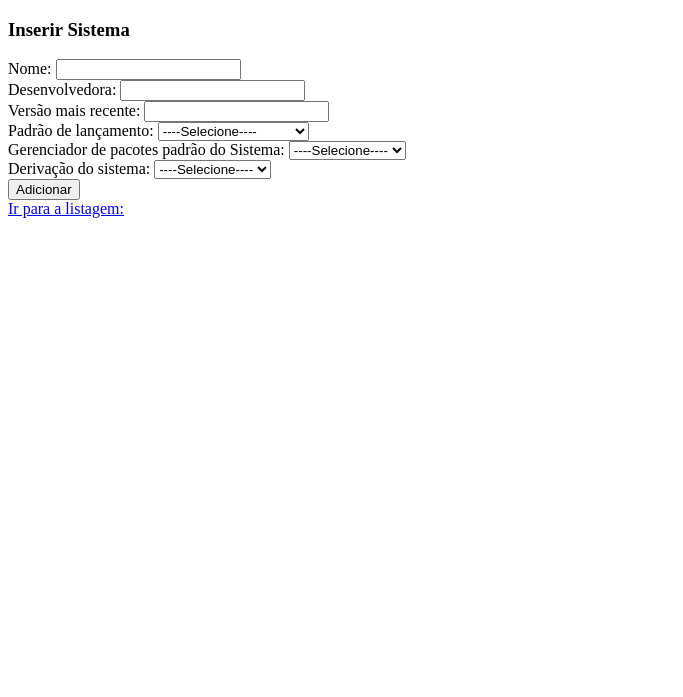
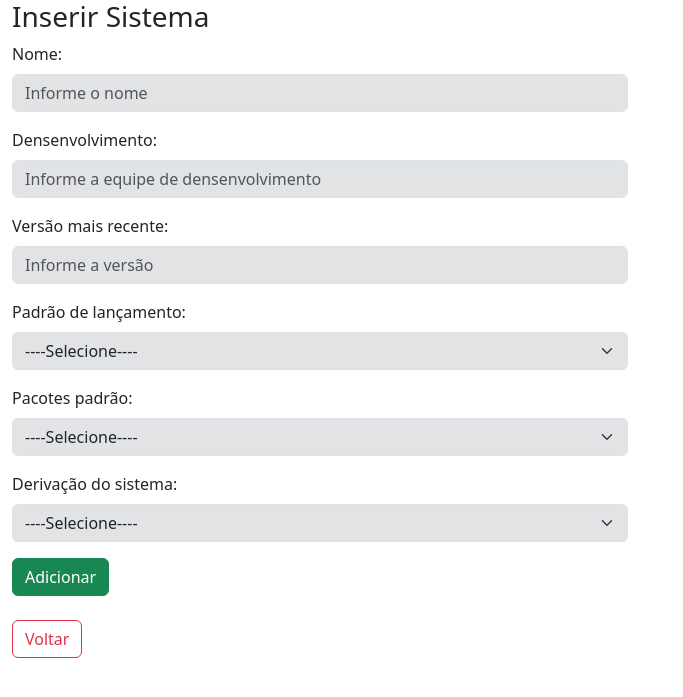
Before and after one commit to Vinicius-Rambo/DevWeb-II, a PHP site: page /view/sistemas/inserir.php in a window 1280 px wide. Shown: the top 697 px of the page, without its empty margins (0-683 px from the left). Run offline with PHP 8.4, Linux system fonts and the light colour scheme; data comes from the database, SQL or seed files in the repository.

Commit message:
Finalizado a tarefa

```diff
--- a/AvaEx3/view/include/footer.php
+++ b/AvaEx3/view/include/footer.php
@@ -1,2 +1,11 @@
+<!-- Footer -->
+<footer class="bg-light text-muted mt-3">
+
+</footer>
+
+</div> <!--Fecha a div container do Header-->
+
+<script src="https://cdn.jsdelivr.net/npm/bootstrap@5.3.8/dist/js/bootstrap.bundle.min.js" integrity="sha384-FKyoEForCGlyvwx9Hj09JcYn3nv7wiPVlz7YYwJrWVcXK/BmnVDxM+D2scQbITxI" crossorigin="anonymous"></script>
 </body>
+
 </html>
--- a/AvaEx3/view/include/header.php
+++ b/AvaEx3/view/include/header.php
@@ -1,8 +1,10 @@
-<!DOCTYPE html>
+<!doctype html>
 <html lang="pt-BR">
-<head>
-    <meta charset="UTF-8">
-    <meta name="viewport" content="width=device-width, initial-scale=1.0">
+  <head>
+    <meta charset="utf-8">
+    <meta name="viewport" content="width=device-width, initial-scale=1">
     <title>MVC</title>
-</head>
-<body>
+    <link href="https://cdn.jsdelivr.net/npm/bootstrap@5.3.8/dist/css/bootstrap.min.css" rel="stylesheet" integrity="sha384-sRIl4kxILFvY47J16cr9ZwB07vP4J8+LH7qKQnuqkuIAvNWLzeN8tE5YBujZqJLB" crossorigin="anonymous">
+  </head>
+  <body>
+    <div class="container-fluid">
--- a/AvaEx3/view/sistemas/form.php
+++ b/AvaEx3/view/sistemas/form.php
@@ -15,101 +15,110 @@ $derivadoCont = new DerivadoController();
 $derivados = $derivadoCont->listar();
 
 ?>
+
 <h3><?= $sistema && $sistema->getId() > 0 ? 'Editar' : 'Inserir' ?> Sistema</h3>
 
+<div class="row">
+    <div class="col-6">
         <form method="POST" action="">
 
-    <!--Type Text-->
-    <div>
-        <label for="txtNome">Nome:</label>
-        <input type="text" id="txtNome" name="nome" placeholder="informe o nome" value=" <?= $sistema ? $sistema->getNome() : '' ?>">
+            <!-- Nome -->
+            <div class="mb-3">
+                <label for="txtNome" class="form-label">Nome:</label>
+                <input type="text" id="txtNome" name="nome"
+                       class="form-control bg-secondary-subtle"
+                       placeholder="Informe o nome"
+                       value="<?= $sistema ? $sistema->getNome() : '' ?>">
             </div>
 
-    <div>
-        <label for="txtDesenvolvedora">Desenvolvedora: </label>
-        <input type="text" id="txtDesenvolvedora" name="desenvolvedora" placeholder="informe a desenvolvedora" value=" <?= $sistema ? $sistema->getDesenvolvedora() : '' ?>">
+            <!-- Desenvolvedora -->
+            <div class="mb-3">
+                <label for="txtDesenvolvedora" class="form-label">Densenvolvimento:</label>
+                <input type="text" id="txtDesenvolvedora" name="desenvolvedora"
+                       class="form-control bg-secondary-subtle"
+                       placeholder="Informe a equipe de densenvolvimento"
+                       value="<?= $sistema ? $sistema->getDesenvolvedora() : '' ?>">
             </div>
 
-    <div>
-        <label for="txtVersao">Versão mais recente: </label>
-        <input type="text" id="txtVersao" name="versao" placeholder="informe a versão mais recente" value=" <?= $sistema ? $sistema->getVersao() : '' ?>">
+            <!-- Versão -->
+            <div class="mb-3">
+                <label for="txtVersao" class="form-label">Versão mais recente:</label>
+                <input type="text" id="txtVersao" name="versao"
+                       class="form-control bg-secondary-subtle"
+                       placeholder="Informe a versão"
+                       value="<?= $sistema ? $sistema->getVersao() : '' ?>">
             </div>
 
-    <!--Type Select-->
-    <div>
-        <label for="selPadrao">Padrão de lançamento: </label>
-        <select name="padraoLancamento" id="selPadrao">
+            <!-- Padrão de Lançamento -->
+            <div class="mb-3">
+                <label for="selPadrao" class="form-label">Padrão de lançamento:</label>
+                <select name="padraoLancamento" id="selPadrao" class="form-select bg-secondary-subtle">
                     <option value="">----Selecione----</option>
                     <?php foreach ($padroes as $p): ?>
                         <option value="<?= $p->getId(); ?>"
-                    <?php
-                    if (
-                        $sistema && $sistema->getPadraoLancamento()
-                        && $sistema->getPadraoLancamento()->getId() == $p->getId()
-                    )
-                        echo "selected";
-                    ?>>
+                            <?= ($sistema && $sistema->getPadraoLancamento()
+                                && $sistema->getPadraoLancamento()->getId() == $p->getId())
+                                ? 'selected' : '' ?>>
                             <?= $p->getPadraoLancamento() ?>
                         </option>
                     <?php endforeach; ?>
                 </select>
             </div>
 
-    <div>
-        <label for="selPacotes">Gerenciador de pacotes padrão do Sistema: </label>
-        <select name="padraoPacotes" id="selPacotes">
+            <!-- Pacotes -->
+            <div class="mb-3">
+                <label for="selPacotes" class="form-label">Pacotes padrão:</label>
+                <select name="padraoPacotes" id="selPacotes" class="form-select bg-secondary-subtle">
                     <option value="">----Selecione----</option>
                     <?php foreach ($pacotes as $pp): ?>
                         <option value="<?= $pp->getId(); ?>"
-                    <?php
-                    if (
-                        $sistema && $sistema->getPacotesPadrao()
-                        && $sistema->getPacotesPadrao()->getId() == $pp->getId()
-                    )
-                        echo "selected";
-                    ?>>
+                            <?= ($sistema && $sistema->getPacotesPadrao()
+                                && $sistema->getPacotesPadrao()->getId() == $pp->getId())
+                                ? 'selected' : '' ?>>
                             <?= $pp->getPacotesPadrao() ?>
                         </option>
                     <?php endforeach; ?>
                 </select>
             </div>
 
-    <div>
-        <label for="selDerivados">Derivação do sistema: </label>
-        <select name="derivados" id="selDerivados">
+            <!-- Derivação -->
+            <div class="mb-3">
+                <label for="selDerivados" class="form-label">Derivação do sistema:</label>
+                <select name="derivados" id="selDerivados" class="form-select bg-secondary-subtle">
                     <option value="">----Selecione----</option>
                     <?php foreach ($derivados as $d): ?>
                         <option value="<?= $d->getId(); ?>"
-                    <?php
-                    if (
-                        $sistema && $sistema->getDerivado()
-                        && $sistema->getDerivado()->getId() == $d->getId()
-                    )
-                        echo "selected";
-                    ?>>
+                            <?= ($sistema && $sistema->getDerivado()
+                                && $sistema->getDerivado()->getId() == $d->getId())
+                                ? 'selected' : '' ?>>
                             <?= $d->getDerivado() ?>
                         </option>
                     <?php endforeach; ?>
                 </select>
             </div>
 
+            <!-- Hidden ID -->
             <input name="id" type="hidden" value="<?= $sistema ? $sistema->getId() : 0 ?>">
 
+            <!-- Botão -->
             <div class="mt-2">
-        <button type="submit"
-            class="btn btn-success">Adicionar</button>
+                <button type="submit" class="btn btn-success">Adicionar</button>
             </div>
+
         </form>
-<div style="color:red;">
+    </div>
+
+    <div class="col-6">
+        <?php if ($msgErro): ?>
+            <div class="alert alert-danger mt-3">
                 <?= $msgErro ?>
             </div>
-
+        <?php endif; ?>
+    </div>
+</div>
 
 <div>
-    <a href="listar.php">Ir para a listagem: </a>
+    <a href="listar.php" class="btn btn-outline-danger mt-4">Voltar</a>
 </div>
 
-<?php
-
-include_once(__DIR__ . "/../include/footer.php"); //Caminho absoluto
-?>
+<?php include_once(__DIR__ . "/../include/footer.php"); ?>
```
Also changed, not shown: AvaEx3/view/sistemas/listar.php (+15 -10 lines). Lines whose indentation alone changed are shown as unchanged.
